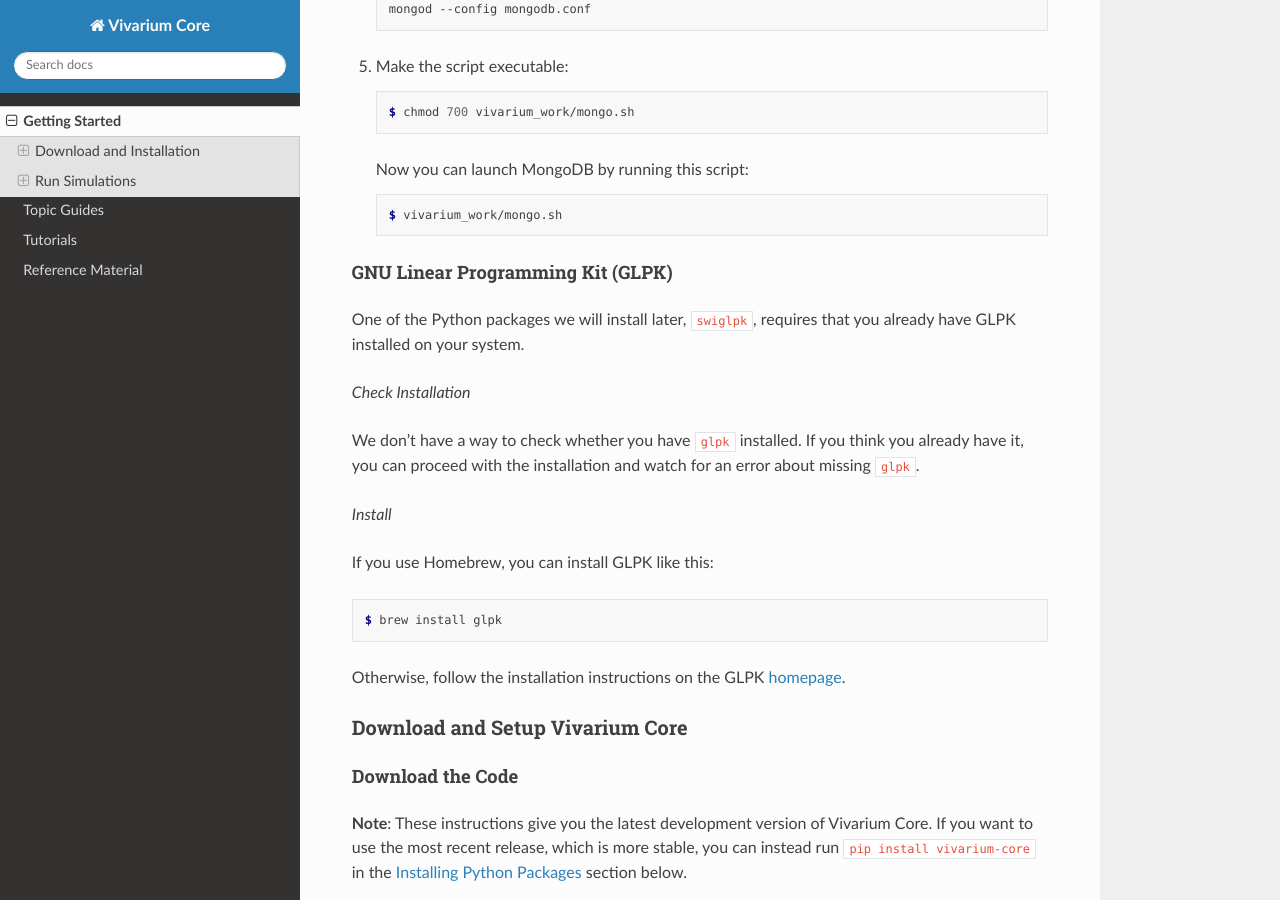
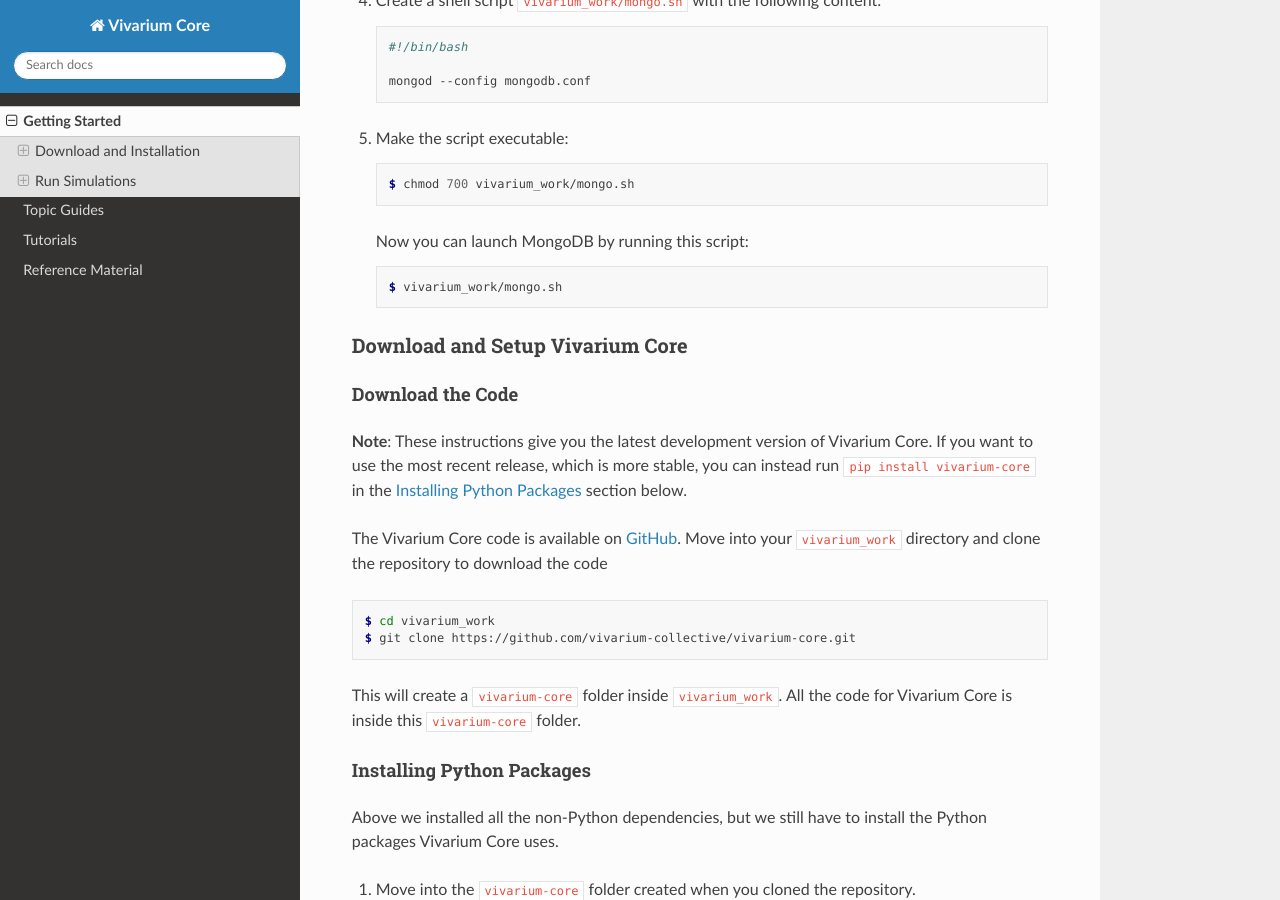
Before and after one commit to vivarium-collective/vivarium-core, a Sphinx documentation site: the page built from doc/getting_started.rst, in a window 1280 px wide and 900 px high, scrolled down 2284 px. Built offline with Sphinx 7.4.7 and the Read the Docs theme 2.0.0, drawn with Linux system fonts in a browser that asks for light colours; pages that are not in the unit, such as notebooks, are missing from menus; some of the changed text lies outside the part shown.

Commit message:
Strip out unnecessary dependencies from getting started

```diff
--- a/doc/getting_started.rst
+++ b/doc/getting_started.rst
@@ -138,34 +142,6 @@
 
 .. todo:: Use ``py -m agent.boot --host ip.to.remote.cluster:9092``
     for remote Kafka services
-
-GNU Linear Programming Kit (GLPK)
----------------------------------
-
-.. todo:: What is GLPK used for?
-
-One of the Python packages we will install later, ``swiglpk``, requires
-that you already have GLPK installed on your system.
-
-*Check Installation*
-
-We don't have a way to check whether you have ``glpk`` installed. If you
-think you already have it, you can proceed with the installation and
-watch for an error about missing ``glpk``.
-
-.. todo:: Check GLPK installation
-
-*Install*
-
-If you use Homebrew, you
-can install GLPK like this:
-
-.. code-block:: console
-
-    $ brew install glpk
-
-Otherwise, follow the installation instructions on the GLPK
-`homepage <https://www.gnu.org/software/glpk>`_.
 
 Download and Setup Vivarium Core
 ================================
```
Also changed, not shown: other parts of doc/getting_started.rst (+4 -0 lines).
